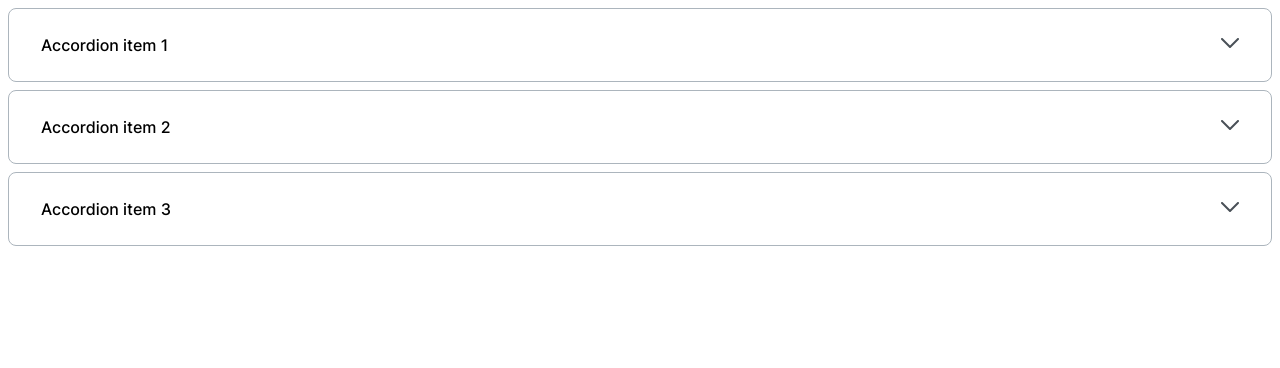
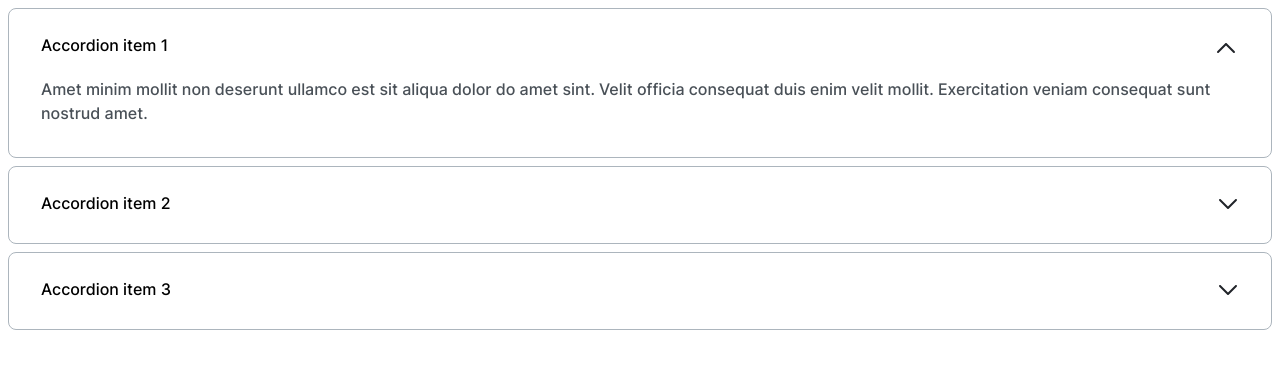
Before and after one commit to js-tasks-ru/htmlcss-20220919_brovij, a website: page 03-lection1/02-accordion/index.html in a window 1280 px wide. Drawn offline with Linux system fonts and the light colour scheme.

Commit message:
add svg, 6-module 4-task

```diff
--- a/03-lection1/02-accordion/accordion.css
+++ b/03-lection1/02-accordion/accordion.css
@@ -40,8 +40,11 @@
    color: var(---black);
  }
 
- .accordion__marker {
+ .accordion__icon {
    cursor: pointer;
+   width: 24px;
+   height: 24px;
+   color: #212429;
  }
 
  .accordion__text {
--- a/03-lection1/02-accordion/index.html
+++ b/03-lection1/02-accordion/index.html
@@ -7,14 +7,16 @@
     </head>
     <body>
         <div class="accordion">
-            <details class="accordion__details">
+            <details class="accordion__details" open>
                 <summary class="accordion__summary">
                     <div class="accordion__title">
                         Accordion item 1
                     </div>
 
                     <div class="accordion__marker">
-                        <img src="../../assets/images/icons/arrow.svg" alt="стрелка">
+                        <svg class="accordion__icon">
+                            <use href="../../assets/images/sprite.svg#arrow">
+                        </svg>
                     </div>
                 </summary>
 
@@ -30,7 +32,9 @@
                     </div>
 
                     <div class="accordion__marker">
-                        <img src="../../assets/images/icons/arrow.svg" alt="стрелка">
+                        <svg class="accordion__icon">
+                            <use href="../../assets/images/sprite.svg#arrow">
+                        </svg>
                     </div>
                 </summary>
 
@@ -46,7 +50,9 @@
                     </div>
 
                     <div class="accordion__marker">
-                        <img src="../../assets/images/icons/arrow.svg" alt="стрелка">
+                        <svg class="accordion__icon">
+                            <use href="../../assets/images/sprite.svg#arrow">
+                        </svg>
                     </div>
                 </summary>
 
--- a/05-lection3/02-modal/modal.css
+++ b/05-lection3/02-modal/modal.css
@@ -18,12 +18,14 @@
     transform: translate(-50%, -50%);
 }
 
-.modal__close {
+.modal__icon {
     cursor: pointer;
-    font-size: 30px;
     position: absolute;
 	top: 20px;
 	right: 40px;
+    width: 24px;
+    height: 24px;
+    color: #212429;
 }
 
 .modal__title {
```
Also changed, not shown: 05-lection3/01-tooltip/index.html (+3 -1 lines), 05-lection3/01-tooltip/tooltip.css (+5 -2 lines), 05-lection3/02-modal/index.html (+5 -1 lines), assets/images/icons/arrow.svg (deleted), assets/images/icons/tooltip.svg (deleted), assets/images/sprite.svg (added). Lines whose indentation alone changed are shown as unchanged.
